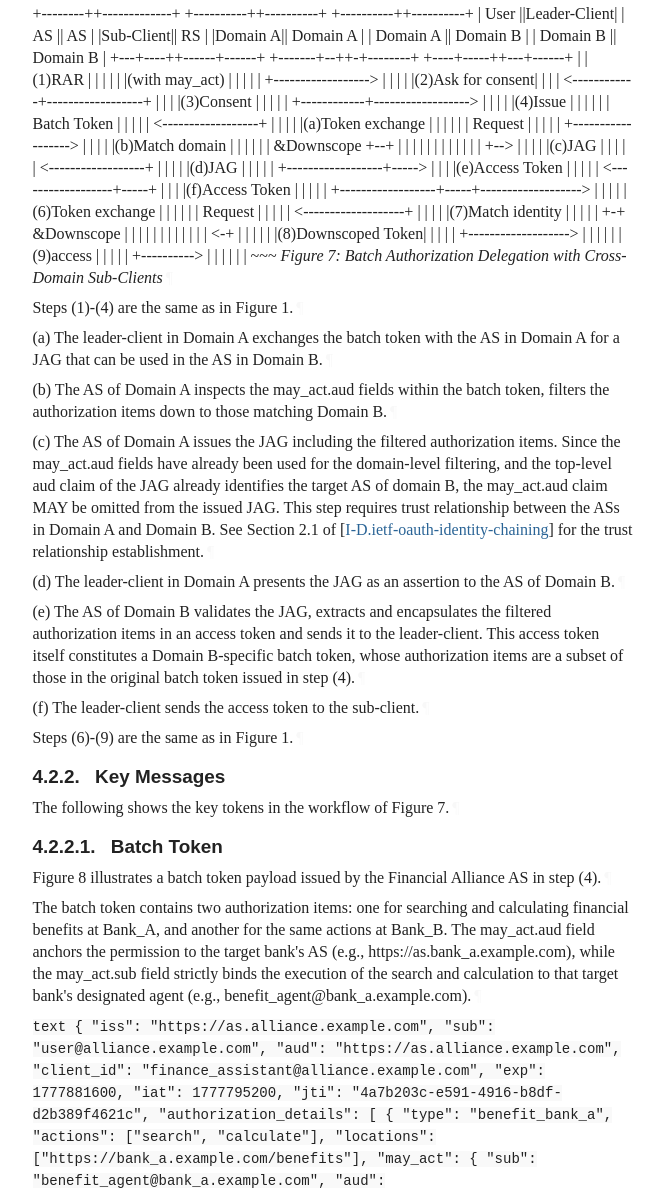
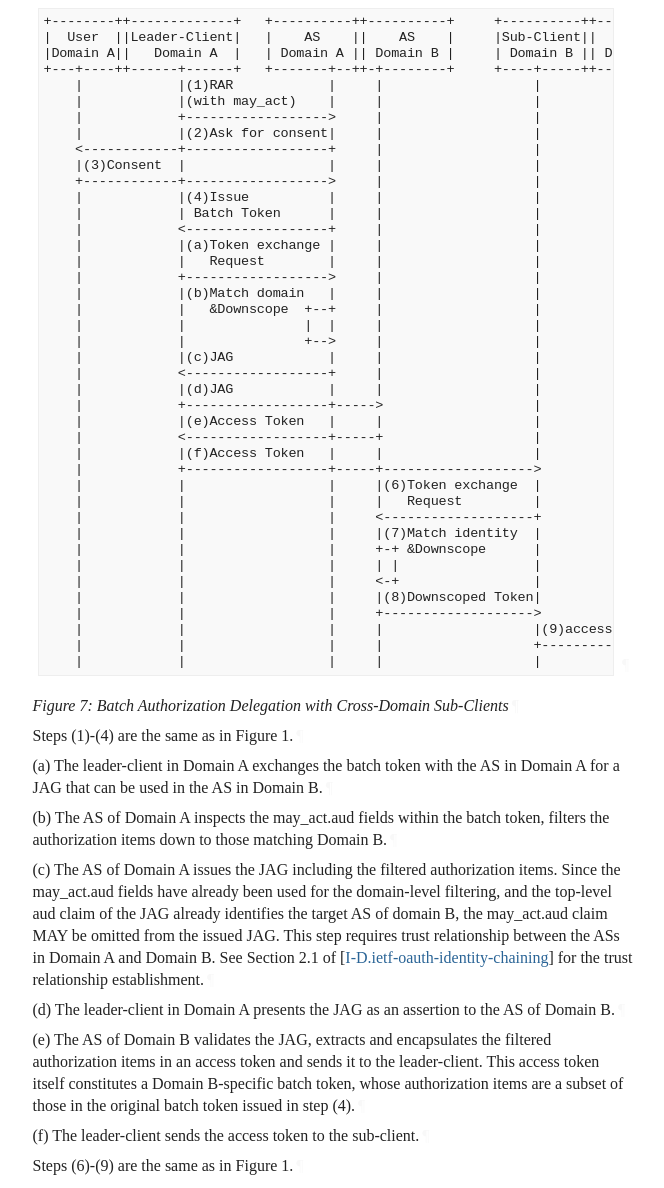
Before and after one commit to NiYuan224/draft-ni-batch-authorization-delegation, a plain HTML site: page draft-ni-batch-authorization-delegation.html in a window 1280 px wide. Shown: the part 8813-10001 px from the top of the page, without its empty margins (92-756 px from the left). Drawn offline with Linux system fonts and the light colour scheme; a web font is replaced by a local one.

Commit message:
Script updating gh-pages from 6ee89b4. [ci skip]

```diff
--- a/draft-ni-batch-authorization-delegation.html
+++ b/draft-ni-batch-authorization-delegation.html
@@ -10,24 +10,25 @@
 <meta content="
        This document describes a mechanism for batch authorization delegation, which enables a batch of fine‑grained, actor‑bound permissions in a single request and securely delegates them to multiple collaborating actors.
     " name="description">
-<meta content="xml2rfc 3.33.0" name="generator">
+<meta content="xml2rfc 3.34.0" name="generator">
 <meta content="next generation" name="keyword">
 <meta content="unicorn" name="keyword">
 <meta content="sparkling distributed ledger" name="keyword">
 <meta content="draft-ni-batch-authorization-delegation-latest" name="ietf.draft">
 <!-- Generator version information:
-  xml2rfc 3.33.0
-    Python 3.12.13
-    ConfigArgParse 1.7
+  xml2rfc 3.34.0
+    Python 3.14.5
+    ConfigArgParse 1.7.5
     google-i18n-address 3.1.1
     intervaltree 3.2.1
     Jinja2 3.1.6
-    lxml 6.0.2
-    platformdirs 4.9.6
+    lxml 6.1.1
+    natsort 8.4.0
+    platformdirs 4.10.0
     pycountry 24.6.1
     PyYAML 6.0.3
     requests 2.33.1
-    wcwidth 0.7.0
+    wcwidth 0.8.1
 -->
 <link href="draft-ni-batch-authorization-delegation.xml" rel="alternate" type="application/rfc+xml">
 <link href="#copyright" rel="license">
@@ -1616,7 +1617,9 @@ to obtain limited access to protected resources on behalf of a resource owner. H
 <p id="section-4.2.1-1">The workflow is a combination of batch authorization delegation and identity chaining <span>[<a href="#I-D.ietf-oauth-identity-chaining" class="cite xref">I-D.ietf-oauth-identity-chaining</a>]</span>.<a href="#section-4.2.1-1" class="pilcrow">¶</a></p>
 <p id="section-4.2.1-2">Since the sub-client and leader-client reside in different trust domains, the leader-client in Domain A requests a JWT Authorization Grant (JAG) from the AS in Domain A via token exchange. The AS matches Domain B with the may_act.aud fields in the batch token to filter out one or more authorization items, then generates a JAG including only the Domain B-related authorization items.<a href="#section-4.2.1-2" class="pilcrow">¶</a></p>
 <p id="section-4.2.1-3">The leader-client then presents the received JAG as an assertion to the AS in Domain B to obtain an access token, which is subsequently exchanged by the specific sub-client in Domain B for a final downscoped token. This token exchange ensures that the final downscoped token used by the sub-client only contains the permissions it required.<a href="#section-4.2.1-3" class="pilcrow">¶</a></p>
-<p id="section-4.2.1-4">+--------++-------------+   +----------++----------+     +----------++----------+
+<div class="alignLeft art-text artwork" id="section-4.2.1-4">
+<pre>
++--------++-------------+   +----------++----------+     +----------++----------+
 |  User  ||Leader-Client|   |    AS    ||    AS    |     |Sub-Client||    RS    |
 |Domain A||   Domain A  |   | Domain A || Domain B |     | Domain B || Domain B |
 +---+----++------+------+   +-------+--++-+--------+     +----+-----++---+------+
@@ -1657,16 +1660,17 @@ to obtain limited access to protected resources on behalf of a resource owner. H
     |            |                  |     |                   |(9)access |
     |            |                  |     |                   +----------&gt;
     |            |                  |     |                   |          |
-~~~
-<em>Figure 7: Batch Authorization Delegation with Cross-Domain Sub-Clients</em><a href="#section-4.2.1-4" class="pilcrow">¶</a></p>
-<p id="section-4.2.1-5">Steps (1)-(4) are the same as in Figure 1.<a href="#section-4.2.1-5" class="pilcrow">¶</a></p>
-<p id="section-4.2.1-6">(a) The leader-client in Domain A exchanges the batch token with the AS in Domain A for a JAG that can be used in the AS in Domain B.<a href="#section-4.2.1-6" class="pilcrow">¶</a></p>
-<p id="section-4.2.1-7">(b) The AS of Domain A inspects the may_act.aud fields within the batch token, filters the authorization items down to those matching Domain B.<a href="#section-4.2.1-7" class="pilcrow">¶</a></p>
-<p id="section-4.2.1-8">(c) The AS of Domain A issues the JAG including the filtered authorization items. Since the may_act.aud fields have already been used for the domain-level filtering, and the top‑level aud claim of the JAG already identifies the target AS of domain B, the may_act.aud claim MAY be omitted from the issued JAG.  This step requires trust relationship between the ASs in Domain A and Domain B.  See Section 2.1 of <span>[<a href="#I-D.ietf-oauth-identity-chaining" class="cite xref">I-D.ietf-oauth-identity-chaining</a>]</span> for the trust relationship establishment.<a href="#section-4.2.1-8" class="pilcrow">¶</a></p>
-<p id="section-4.2.1-9">(d) The leader-client in Domain A presents the JAG as an assertion to the AS of Domain B.<a href="#section-4.2.1-9" class="pilcrow">¶</a></p>
-<p id="section-4.2.1-10">(e) The AS of Domain B validates the JAG, extracts and encapsulates the filtered authorization items in an access token and sends it to the leader-client. This access token itself constitutes a Domain B-specific batch token, whose authorization items are a subset of those in the original batch token issued in step (4).<a href="#section-4.2.1-10" class="pilcrow">¶</a></p>
-<p id="section-4.2.1-11">(f) The leader-client sends the access token to the sub-client.<a href="#section-4.2.1-11" class="pilcrow">¶</a></p>
-<p id="section-4.2.1-12">Steps (6)-(9) are the same as in Figure 1.<a href="#section-4.2.1-12" class="pilcrow">¶</a></p>
+</pre><a href="#section-4.2.1-4" class="pilcrow">¶</a>
+</div>
+<p id="section-4.2.1-5"><em>Figure 7: Batch Authorization Delegation with Cross-Domain Sub-Clients</em><a href="#section-4.2.1-5" class="pilcrow">¶</a></p>
+<p id="section-4.2.1-6">Steps (1)-(4) are the same as in Figure 1.<a href="#section-4.2.1-6" class="pilcrow">¶</a></p>
+<p id="section-4.2.1-7">(a) The leader-client in Domain A exchanges the batch token with the AS in Domain A for a JAG that can be used in the AS in Domain B.<a href="#section-4.2.1-7" class="pilcrow">¶</a></p>
+<p id="section-4.2.1-8">(b) The AS of Domain A inspects the may_act.aud fields within the batch token, filters the authorization items down to those matching Domain B.<a href="#section-4.2.1-8" class="pilcrow">¶</a></p>
+<p id="section-4.2.1-9">(c) The AS of Domain A issues the JAG including the filtered authorization items. Since the may_act.aud fields have already been used for the domain-level filtering, and the top‑level aud claim of the JAG already identifies the target AS of domain B, the may_act.aud claim MAY be omitted from the issued JAG.  This step requires trust relationship between the ASs in Domain A and Domain B.  See Section 2.1 of <span>[<a href="#I-D.ietf-oauth-identity-chaining" class="cite xref">I-D.ietf-oauth-identity-chaining</a>]</span> for the trust relationship establishment.<a href="#section-4.2.1-9" class="pilcrow">¶</a></p>
+<p id="section-4.2.1-10">(d) The leader-client in Domain A presents the JAG as an assertion to the AS of Domain B.<a href="#section-4.2.1-10" class="pilcrow">¶</a></p>
+<p id="section-4.2.1-11">(e) The AS of Domain B validates the JAG, extracts and encapsulates the filtered authorization items in an access token and sends it to the leader-client. This access token itself constitutes a Domain B-specific batch token, whose authorization items are a subset of those in the original batch token issued in step (4).<a href="#section-4.2.1-11" class="pilcrow">¶</a></p>
+<p id="section-4.2.1-12">(f) The leader-client sends the access token to the sub-client.<a href="#section-4.2.1-12" class="pilcrow">¶</a></p>
+<p id="section-4.2.1-13">Steps (6)-(9) are the same as in Figure 1.<a href="#section-4.2.1-13" class="pilcrow">¶</a></p>
 </section>
 </div>
 <div id="key-messages">
```
Also changed, not shown: draft-ni-batch-authorization-delegation.txt.
